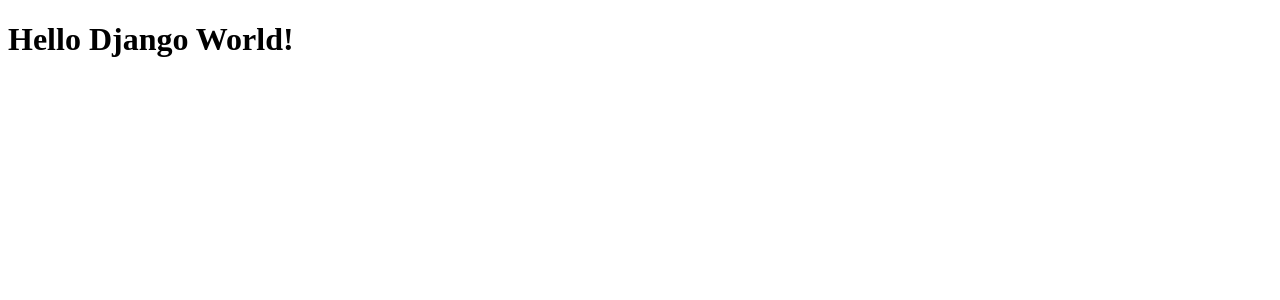
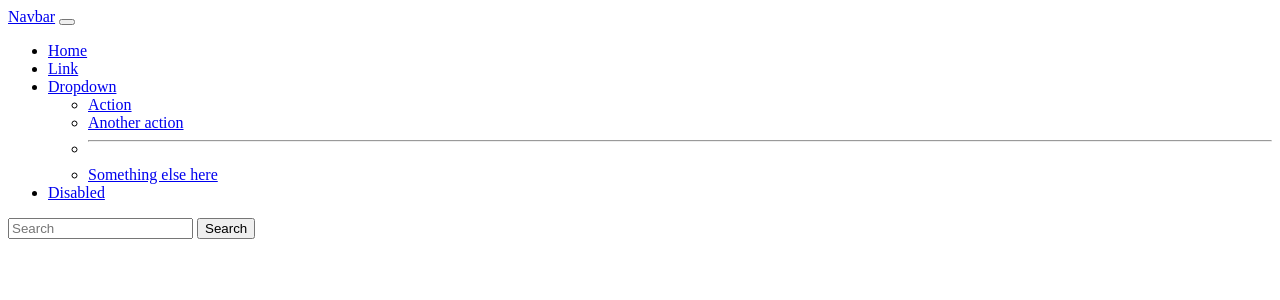
Before and after one commit to imuimuimran/ecommerce_website, a Django app: template ecom/ecom_app/templates/ecom_app/base.html in a window 1280 px wide. Shown: the top 300 px of the page. Run offline with Django 5.2, Linux system fonts and the light colour scheme; the template is opened without the code that fills it, so the values that code supplies are empty.

Commit message:
navbar is added in base.html file

```diff
--- a/ecom/ecom_app/templates/ecom_app/base.html
+++ b/ecom/ecom_app/templates/ecom_app/base.html
@@ -12,7 +12,42 @@
     <link rel="stylesheet" href="{% static 'ecom_app/css/style.css' %}" >
   </head>
   <body>
-	<h1>Hello Django World!</h1>
+    <nav class="navbar navbar-expand-lg navbar-light bg-light">
+      <div class="container-fluid">
+        <a class="navbar-brand" href="#">Navbar</a>
+        <button class="navbar-toggler" type="button" data-bs-toggle="collapse" data-bs-target="#navbarSupportedContent" aria-controls="navbarSupportedContent" aria-expanded="false" aria-label="Toggle navigation">
+          <span class="navbar-toggler-icon"></span>
+        </button>
+        <div class="collapse navbar-collapse" id="navbarSupportedContent">
+          <ul class="navbar-nav me-auto mb-2 mb-lg-0">
+            <li class="nav-item">
+              <a class="nav-link active" aria-current="page" href="#">Home</a>
+            </li>
+            <li class="nav-item">
+              <a class="nav-link" href="#">Link</a>
+            </li>
+            <li class="nav-item dropdown">
+              <a class="nav-link dropdown-toggle" href="#" id="navbarDropdown" role="button" data-bs-toggle="dropdown" aria-expanded="false">
+                Dropdown
+              </a>
+              <ul class="dropdown-menu" aria-labelledby="navbarDropdown">
+                <li><a class="dropdown-item" href="#">Action</a></li>
+                <li><a class="dropdown-item" href="#">Another action</a></li>
+                <li><hr class="dropdown-divider"></li>
+                <li><a class="dropdown-item" href="#">Something else here</a></li>
+              </ul>
+            </li>
+            <li class="nav-item">
+              <a class="nav-link disabled" href="#" tabindex="-1" aria-disabled="true">Disabled</a>
+            </li>
+          </ul>
+          <form class="d-flex">
+            <input class="form-control me-2" type="search" placeholder="Search" aria-label="Search">
+            <button class="btn btn-outline-success" type="submit">Search</button>
+          </form>
+        </div>
+      </div>
+    </nav>
 
     <script src="https://code.jquery.com/jquery-3.4.1.slim.min.js" integrity="sha384-J6qa4849blE2+poT4WnyKhv5vZF5SrPo0iEjwBvKU7imGFAV0wwj1yYfoRSJoZ+n" crossorigin="anonymous"></script>
     <script src="https://cdn.jsdelivr.net/npm/popper.js@1.16.0/dist/umd/popper.min.js" integrity="sha384-Q6E9RHvbIyZFJoft+2mJbHaEWldlvI9IOYy5n3zV9zzTtmI3UksdQRVvoxMfooAo" crossorigin="anonymous"></script>
--- a/ecom/ecom_app/views.py
+++ b/ecom/ecom_app/views.py
@@ -3,4 +3,4 @@ from django.shortcuts import render
 # Create your views here.
 
 def home(request):
-    return render(request, "ecom_app/index.html")
+    return render(request, "ecom_app/base.html")
```
